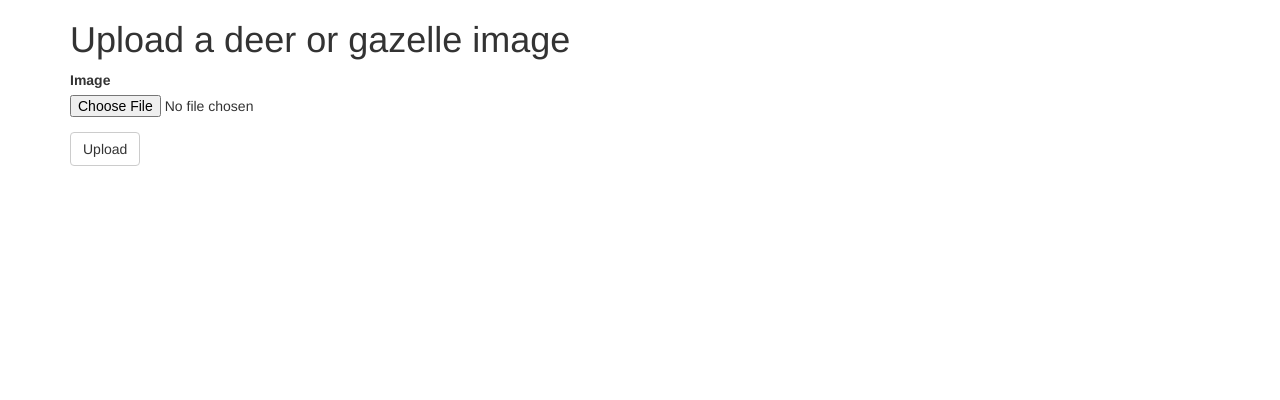
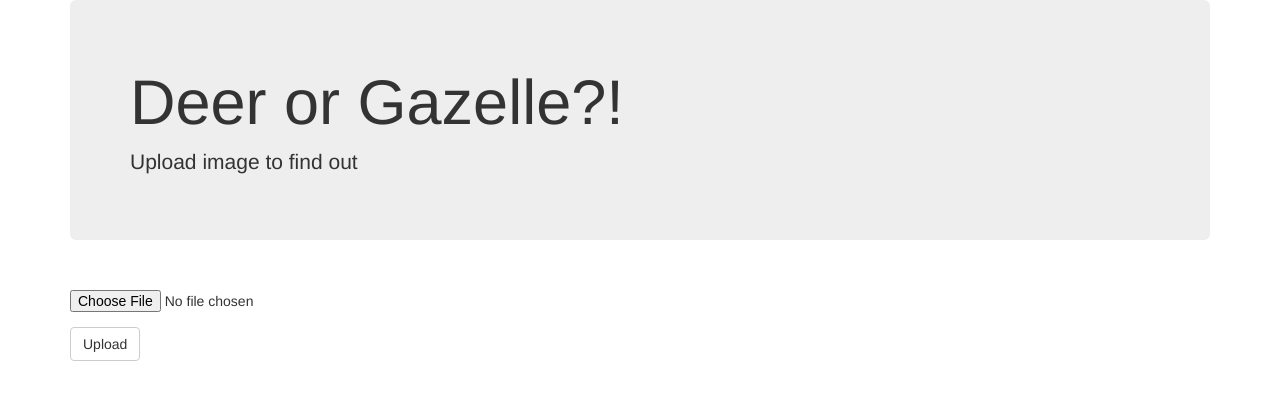
Before and after one commit to yonigottesman/beast, a Flask app: page / in a window 1280 px wide. Shown: the top 400 px of the page. Run offline with Flask 2, Linux system fonts and the light colour scheme; some libraries are stand-ins or nearby versions.

Commit message:
Facelift

```diff
--- a/app/forms.py
+++ b/app/forms.py
@@ -8,5 +8,5 @@ from app import images
 
 
 class UploadForm(FlaskForm):
-    image = FileField('Image', validators=[FileRequired(), FileAllowed(images, 'Images only!')])
+    image = FileField('', validators=[FileRequired(), FileAllowed(images, 'Images only!')])
     submit = SubmitField('Upload')
--- a/app/routes.py
+++ b/app/routes.py
@@ -13,6 +13,7 @@ model = load_learner(model_path, model_name)
 def predict(image_bytes):
     image = open_image(BytesIO(image_bytes))
     x, class_, losses = model.predict(image)
+    # print(class_, losses)
     return x
 
 
--- a/app/templates/base.html
+++ b/app/templates/base.html
@@ -3,7 +3,22 @@
 Beast
 {% endblock %}
 
+{% block navbar %}
+
+<!--  <nav class="navbar navbar-inverse"> -->
+
+<!--     <div class="navbar-header"> -->
+<!--       <a class="navbar-brand" href="#">Deer or Gazelle?!</a> -->
+<!--     </div> -->
+
+<!-- </nav>  -->
+
+
+{% endblock %}
+
 {% block head%}
+
+
 {{super()}}
   <title>beast</title>
 </head>
@@ -16,13 +31,7 @@ Beast
 
 {% block content %}
 <div class="container">
-    {% with messages = get_flashed_messages() %}
-        {% if messages %}
-            {% for message in messages %}
-                <div class="alert alert-info" role="alert">{{ message }}</div>
-            {% endfor %}
-        {% endif %}
-    {% endwith %}
+
     {% block app_content %}{% endblock %}
 </div>
 {% endblock %}
--- a/app/templates/index.html
+++ b/app/templates/index.html
@@ -2,11 +2,31 @@
 {% import 'bootstrap/wtf.html' as wtf %}
 
 {% block app_content %}
-<h1>Upload a deer or gazelle image</h1>
+
+<div class="jumbotron">
+    <h1>Deer or Gazelle?!</h1>
+    <p>Upload image to find out</p>
+</div>
+
+
+{% with messages = get_flashed_messages() %}
+    {% if messages %}
+        {% for message in messages %}
+           <div class="alert alert-success">
+               <strong>{{message}}</strong>
+           </div>
+        {% endfor %}
+    {% endif %}
+{% endwith %}
+
+
+
 <div class="row">
   <div class="col-md-4">
     {{ wtf.quick_form(form) }}
   </div>
 </div>
 
+
+
 {% endblock %}
```
